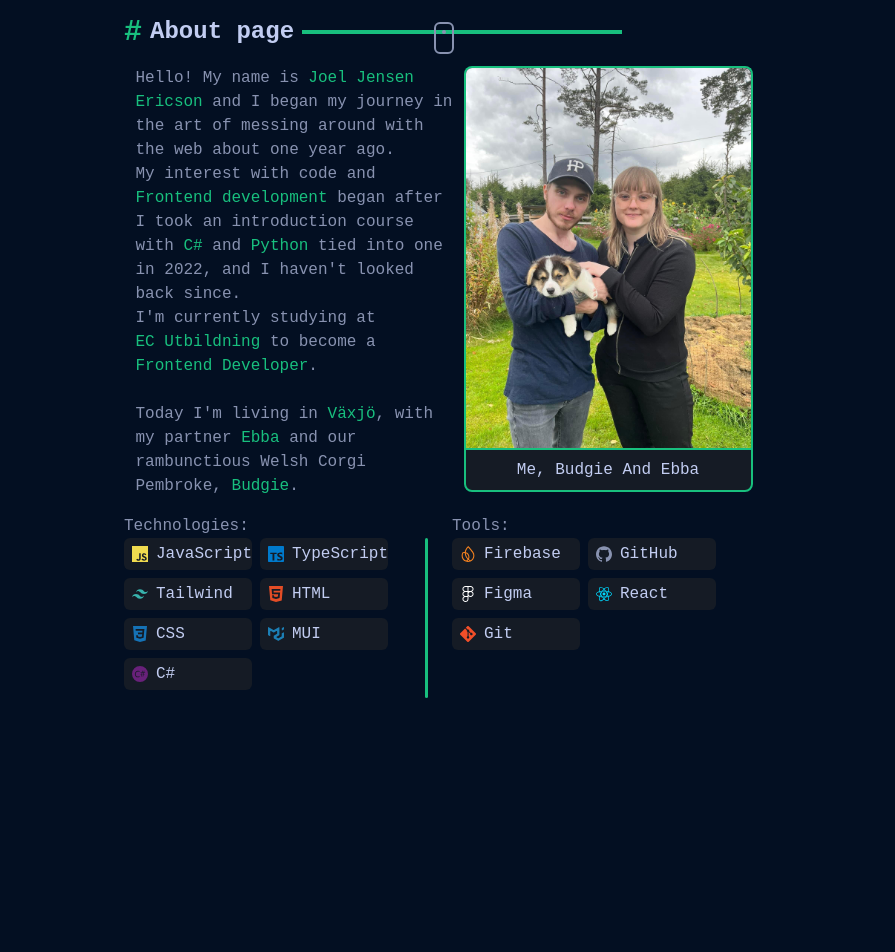
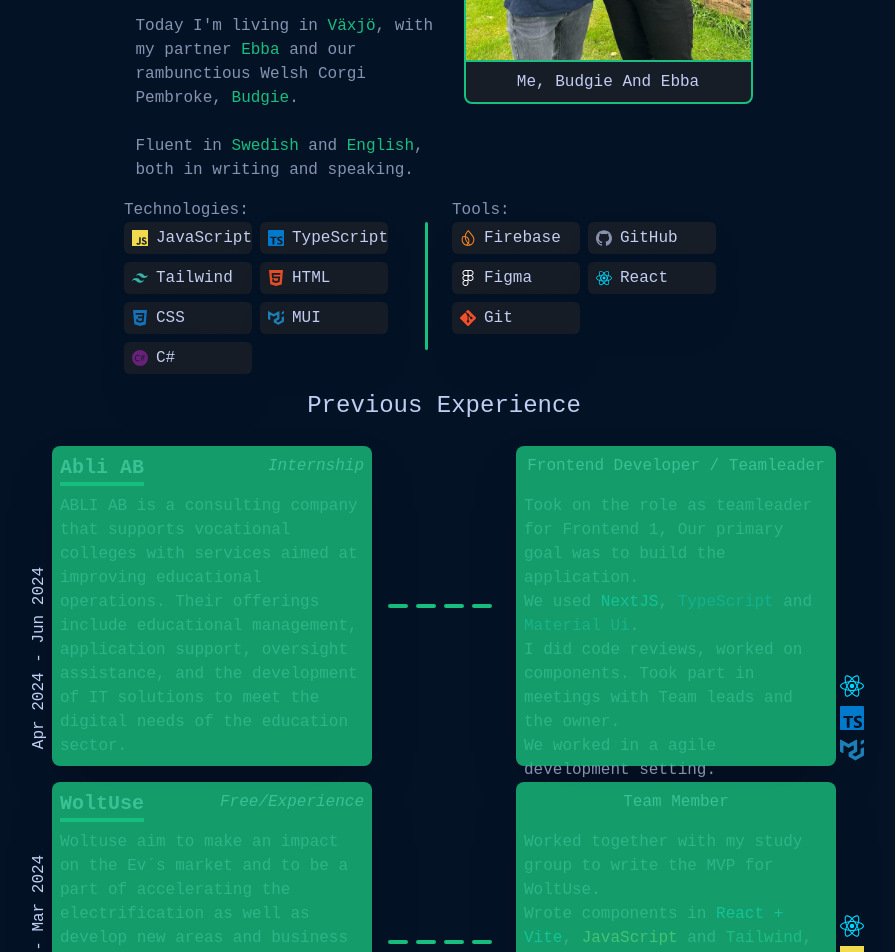
Before and after one commit to JoelSRJE/PortfolioJE-I, a Next.js app: page / in a window 1280 px wide. Shown: the part 960-1912 px from the top of the page, without its empty margins (196-1091 px from the left). Built offline with nearby package versions, Linux system fonts and the light colour scheme.

Commit message:
added contact, worked on about-page and begun connecting to db

```diff
--- a/src/app/components/Navbar/navbar.tsx
+++ b/src/app/components/Navbar/navbar.tsx
@@ -36,7 +36,7 @@ const PortNavbar = () => {
   };
 
   return (
-    <div className="flex justify-between text-center w-screen h-auto p-4  mb-12 shadow-md">
+    <div className="flex justify-between text-center w-screen h-auto p-4  mb-12 shadow-lg">
       <div className="ml-2">
         <div style={{ transform: "rotate(45deg)" }}>
           <div className="flex justify-center items-center w-12 h-12 border-2 border-greenHighlight">
@@ -59,6 +59,7 @@ const PortNavbar = () => {
         <div className="absolute left-24 top-8 [ flex gap-4 ]">
           {socialButtons.map((button, idx) => (
             <a
+              key={idx}
               href={button.link}
               className="text-textColor scale-[1.4] hover:text-greenHighlight"
             >
--- a/src/app/globals.css
+++ b/src/app/globals.css
@@ -31,3 +31,8 @@ body {
   color: var(--textColor);
   font-family: Roboto-Mono, monospace;
 }
+
+.card:hover {
+  opacity: 0;
+  transition: 0.3s ease-in;
+}
--- a/src/app/page.tsx
+++ b/src/app/page.tsx
@@ -6,16 +6,17 @@ import AboutPage from "./pages/About/page";
 import ProjectPage from "./pages/Projects/page";
 import ContactPage from "./pages/Contact/page";
 import Footer from "./components/Footer/footer";
+import "./globals.css";
 
 export default function Home() {
   const [mousePosition, setMousePosition] = useState({ x: 0, y: 0 });
 
   useEffect(() => {
     const handleMouseMove = (event: MouseEvent) => {
-      setMousePosition({
-        x: event.clientX,
-        y: event.clientY,
-      });
+      const x = event.clientX;
+      const y = event.clientY;
+
+      setMousePosition({ x, y });
     };
 
     window.addEventListener("mousemove", handleMouseMove);
@@ -29,7 +30,7 @@ export default function Home() {
     <div className="flex flex-col items-center w-full h-full relative">
       {/* Ficklampa */}
       <span
-        className="absolute pointer-events-none rounded-full bg-white opacity-10"
+        className="absolute pointer-events-none rounded-full bg-white opacity-20"
         style={{
           width: "100px",
           height: "100px",
@@ -39,12 +40,13 @@ export default function Home() {
           boxShadow: "0 0 200px 200px rgba(45,90,255,0.20)",
           position: "fixed",
           pointerEvents: "none",
+          transition: "0.5s top 0s left 0s",
           zIndex: 10,
         }}
       ></span>
 
       {/* Overlay för bakgrund */}
-      <div className="absolute w-full h-full bg-black opacity-30 z-0" />
+      <div className="absolute w-full h-full bg-black opacity-20 z-0" />
 
       <PortNavbar />
 
@@ -54,7 +56,7 @@ export default function Home() {
         </section>
 
         <section id="about" className="min-h-screen">
-          <AboutPage />
+          <AboutPage mousePosition={mousePosition} />
         </section>
 
         <section id="projects" className="min-h-screen">
--- a/src/app/pages/About/page.tsx
+++ b/src/app/pages/About/page.tsx
@@ -14,7 +14,14 @@ import {
   SiFirebase,
 } from "react-icons/si";
 
-const AboutPage = () => {
+interface MousePosition {
+  x: number;
+  y: number;
+}
+
+const AboutPage = ({ mousePosition }: { mousePosition: MousePosition }) => {
+  const numberofDividers = 4;
+
   const technologies = [
     { icon: <SiJavascript />, name: "JavaScript", color: "#F0DB4F" },
     { icon: <SiTypescript />, name: "TypeScript", color: "#007ACC" },
@@ -33,19 +40,89 @@ const AboutPage = () => {
     { icon: <SiGit />, name: "Git", color: "#F34F29" },
   ];
 
+  const prevExperience = [
+    {
+      company: "Abli AB",
+      type: "Internship",
+
+      companyDesc:
+        "ABLI AB is a consulting company that supports vocational colleges with services aimed at improving educational operations. Their offerings include educational management, application support, oversight assistance, and the development of IT solutions to meet the digital needs of the education sector.",
+      date: "Apr 2024 - Jun 2024",
+      position: "Frontend Developer / Teamleader",
+      workDesc: (
+        <>
+          <span>
+            Took on the role as teamleader for Frontend 1, Our primary goal was
+            to build the application.
+          </span>
+          <p>
+            We used <span style={{ color: "#00D8FF" }}>NextJS</span>,{" "}
+            <span style={{ color: "#007ACC" }}>TypeScript</span> and{" "}
+            <span style={{ color: "#1C7FB6" }}>Material Ui</span>.
+          </p>
+          <p>
+            I did code reviews, worked on components. Took part in meetings with
+            Team leads and the owner.
+          </p>
+          <p>We worked in a agile development setting.</p>
+        </>
+      ),
+
+      tools: [
+        { name: "NextJS", icon: <SiReact />, color: "#00D8FF" },
+        { name: "TypeScript", icon: <SiTypescript />, color: "#007ACC" },
+        { name: "MUI", icon: <SiMui />, color: "#1C7FB6" },
+      ],
+    },
+    {
+      company: "WoltUse",
+      type: "Free/Experience",
+
+      companyDesc:
+        "Woltuse aim to make an impact on the Ev´s market and to be a part of accelerating the electrification as well as develop new areas and business models tied to it. We will make charging more enjoyable and meaningful and create a venue around them.",
+      date: "Oct 2023 - Mar 2024",
+      position: "Team Member",
+      workDesc: (
+        <>
+          <p>
+            Worked together with my study group to write the MVP for WoltUse.
+          </p>
+          <p>
+            Wrote components in{" "}
+            <span style={{ color: "#00D8FF" }}>React + Vite</span>,{" "}
+            <span style={{ color: "#F0DB4F" }}>JavaScript</span> and{" "}
+            <span style={{ color: "#38B2AC" }}>Tailwind</span>, created some of
+            the UI.
+          </p>
+          <p>I Assisted wherever I was needed.</p>
+        </>
+      ),
+      tools: [
+        { name: "React + Vite", icon: <SiReact />, color: "#00D8FF" },
+        { name: "JavaScript", icon: <SiJavascript />, color: "#F0DB4F" },
+        { name: "TailwindCss", icon: <SiTailwindcss />, color: "#38B2AC" },
+      ],
+    },
+  ];
+
   return (
     <>
       <div className="flex flex-col justify-center items-center w-screen h-screen">
-        <div className="flex flex-row gap-2 items-center font-semibold w-[40rem] text-2xl text-textHighlight mb-4">
-          <span className="text-greenHighlight font-semibold text-3xl ">#</span>
-          About page <div className="h-1 w-[20rem] bg-greenHighlight"></div>
+        <div className="flex flex-row gap-2 items-center font-semibold w-[40rem] text-2xl text-textHighlight mb-4 drop-shadow-2xl">
+          <span className="text-greenHighlight font-semibold text-3xl  ">
+            #
+          </span>
+          About page{" "}
+          <div className="h-1 w-[20rem] bg-greenHighlight rounded-lg"></div>
         </div>
         <div className="flex flex-row gap-2">
           <div className="w-[20rem]">
             Hello! My name is{" "}
-            <span className="text-greenHighlight">Joel Jensen Ericson</span> and
-            I began my journey in the art of messing around with the web about
-            one year ago. <br />
+            <span className="text-greenHighlight font-semibold italic">
+              Joel Jensen Ericson
+            </span>{" "}
+            and I began my journey in the art of messing around with the web
+            about one year ago. <br />
             My interest with code and{" "}
             <span className="text-greenHighlight">
               Frontend development
@@ -64,7 +141,11 @@ const AboutPage = () => {
             <span className="text-greenHighlight">Växjö</span>, with my partner{" "}
             <span className="text-greenHighlight">Ebba</span> and our
             rambunctious Welsh Corgi Pembroke,{" "}
-            <span className="text-greenHighlight">Budgie</span>.
+            <span className="text-greenHighlight">Budgie</span>.<br />
+            <br /> Fluent in{" "}
+            <span className="text-greenHighlight">Swedish</span> and{" "}
+            <span className="text-greenHighlight">English</span>, both in
+            writing and speaking. <br />
           </div>
 
           <div className="max-w-[20rem]">
@@ -80,15 +161,14 @@ const AboutPage = () => {
         </div>
 
         {/* Technologies & Tools */}
-
         <div className="flex flex-row justify-between w-[40rem] h-[13rem] mt-4 rounded-lg">
           <div className=" flex-wrap w-[20rem]">
             <span className="w-[20rem]">Technologies:</span>
-            <div className="flex flex-row justify-start flex-wrap w-19.5rem] gap-2">
+            <div className="flex flex-row justify-start flex-wrap  w-19.5rem] gap-2">
               {technologies.map((tech, idx) => (
                 <div
                   key={idx}
-                  className="flex gap-2 items-center bg-[#282828]/50 w-[8rem] h-[2rem] rounded-md p-2"
+                  className="flex gap-2 items-center bg-[#282828]/50 shadow-2xl w-[8rem] h-[2rem] rounded-md p-2"
                 >
                   <span style={{ color: tech.color }}>{tech.icon}</span>
                   <span className="text-textHighlight">{tech.name}</span>
@@ -96,16 +176,14 @@ const AboutPage = () => {
               ))}
             </div>
           </div>
-
           <div className="w-1 h-auto bg-greenHighlight rounded-md m-6"></div>
-
           <div className=" flex-wrap w-[20rem]">
             <span className="w-[20rem]">Tools:</span>
             <div className="flex flex-row justify-start flex-wrap w-[19.5rem] gap-2">
               {tools.map((tools, idx) => (
                 <div
                   key={idx}
-                  className="flex gap-2 items-center bg-[#282828]/50 w-[8rem] h-[2rem] rounded-md p-2"
+                  className="flex gap-2 items-center bg-[#282828]/50 shadow-2xl w-[8rem] h-[2rem] rounded-md p-2"
                 >
                   <span style={{ color: tools.color }}>{tools.icon}</span>
                   <span className="text-textHighlight">{tools.name}</span>
@@ -114,6 +192,71 @@ const AboutPage = () => {
             </div>
           </div>
         </div>
+
+        <h2 className="text-2xl text-textHighlight mt-4">
+          Previous Experience
+        </h2>
+        <div className="flex justify-between min-w-[50rem] ">
+          {/* prev experience */}
+          {/*card*/}
+          <div className="flex flex-col flex-wrap mt-4 justify-center min-w-[50rem] h-[auto] gap-4 rounded-lg p-2">
+            {prevExperience.map((exp, idx) => (
+              <div key={idx} className="flex flex-row max-h-[20rem]">
+                <div className="relative w-[20rem] h-auto bg-[#282828]/10 rounded-lg shadow-2xl p-2">
+                  <div className="card absolute inset-0 bg-[#18bf7e]/80 rounded-lg "></div>
+
+                  <div className="flex justify-between">
+                    <span className="border-b-4 border-greenHighlight font-bold text-xl text-textHighlight mb-2">
+                      {exp.company}
+                    </span>
+                    <span className="text-textHighlight font-thin italic">
+                      {exp.type}
+                    </span>
+                  </div>
+                  <div>{exp.companyDesc}</div>
+                  <div className="absolute">
+                    <div className=" flex justify-center -rotate-90 text-textHighlight transform -translate-y-28 -translate-x-28">
+                      {exp.date}
+                    </div>
+                  </div>
+                </div>
+
+                {/* divider */}
+                <div className="flex  items-center p-4 w-auto ">
+                  {Array.from({ length: numberofDividers }, (_, idx) => (
+                    <div
+                      key={idx}
+                      className="h-1 w-5 bg-greenHighlight rounded-lg mr-2 shadow-2xl"
+                    ></div>
+                  ))}
+                </div>
+
+                {/* My position */}
+                <div className="flex flex-col w-[20rem] h-auto p-2 bg-[#282828]/10 shadow-2xl rounded-lg gap-2 relative">
+                  <div className="card absolute inset-0 bg-[#18bf7e]/80 rounded-lg "></div>
+                  <div className="text-center text-textHighlight">
+                    {exp.position}
+                  </div>
+                  <div className="h-1 w-auto bg-greenHighlight rounded-lg"></div>
+                  <div className="">{exp.workDesc}</div>
+                  <div className="flex flex-col gap-4 ">
+                    {exp.tools.map((worktool, idx) => (
+                      <span
+                        key={idx}
+                        className="flex justify-center scale-150 text-textHighlight transform -translate-y-28 translate-x-44"
+                        style={{ position: "relative" }}
+                      >
+                        <span style={{ color: worktool.color }}>
+                          {worktool.icon}
+                        </span>
+                      </span>
+                    ))}
+                  </div>
+                </div>
+              </div>
+            ))}
+          </div>
+        </div>
       </div>
     </>
   );
--- a/src/app/pages/Home/page.tsx
+++ b/src/app/pages/Home/page.tsx
@@ -5,13 +5,15 @@ const HomePage = () => {
     <div className="flex justify-center items-center w-screen h-[90vh]">
       <div className="flex flex-col w-auto">
         <span className="text-greenHighlight">Hello there,</span>
-        <span className="text-textHighlight w-auto text-4xl font-bold">
+        <span className="text-textHighlight w-auto text-4xl font-bold drop-shadow-2xl">
           I'm Joel Jensen Ericson
         </span>
-        <div className="w-[29rem] border-[1px] border-greenHighlight"> </div>
-        <span className="text-[1.6rem] font-bold">
+        <div className="w-[29rem] border-[1px] border-greenHighlight rounded-lg" />
+        <span className="text-[1.6rem] font-bold drop-shadow-2xl">
           And I’m an aspiring{" "}
-          <span className="text-greenHighlight">Frontend dev</span>
+          <span className="text-greenHighlight drop-shadow-2xl">
+            Frontend dev
+          </span>
         </span>
         <span className="">
           Who began his coding journey about a year ago,
@@ -22,11 +24,12 @@ const HomePage = () => {
           studying{" "}
           <span className="text-greenHighlight">Frontend Development</span>.
         </span>
-        <button className="border-2 border-greenHighlight px-2 py-1 w-[8.5rem] rounded-md mt-4">
+        <button className="border-2 border-greenHighlight px-2 py-1 w-[8.5rem] rounded-md mt-4 mb-[10rem]">
           <a href="#contact">Get in touch!</a>
         </button>{" "}
-        <div className="relative top-[24rem] m-auto flex justify-center items-center w-[1.2rem] h-[2rem] rounded-md border-2 border-textColor">
-          <div className="relative -top-[6px] w-[4px] h-[4px] rounded-full bg-textColor"></div>
+        <div className="flex flex-col justify-center items-center mt-24 w-[auto] h-[20rem]">
+          <span className="animate-pulse text-textHighlight">Scroll</span>
+          <div className=" w-[1px] min-h-[20rem] border-[1px] border-greenHighlight m-0 rounded-lg" />
         </div>
       </div>
     </div>
```
Also changed, not shown: src/app/pages/Contact/page.tsx (+47 -18 lines), src/app/pages/Projects/page.tsx (+11 -2 lines).
